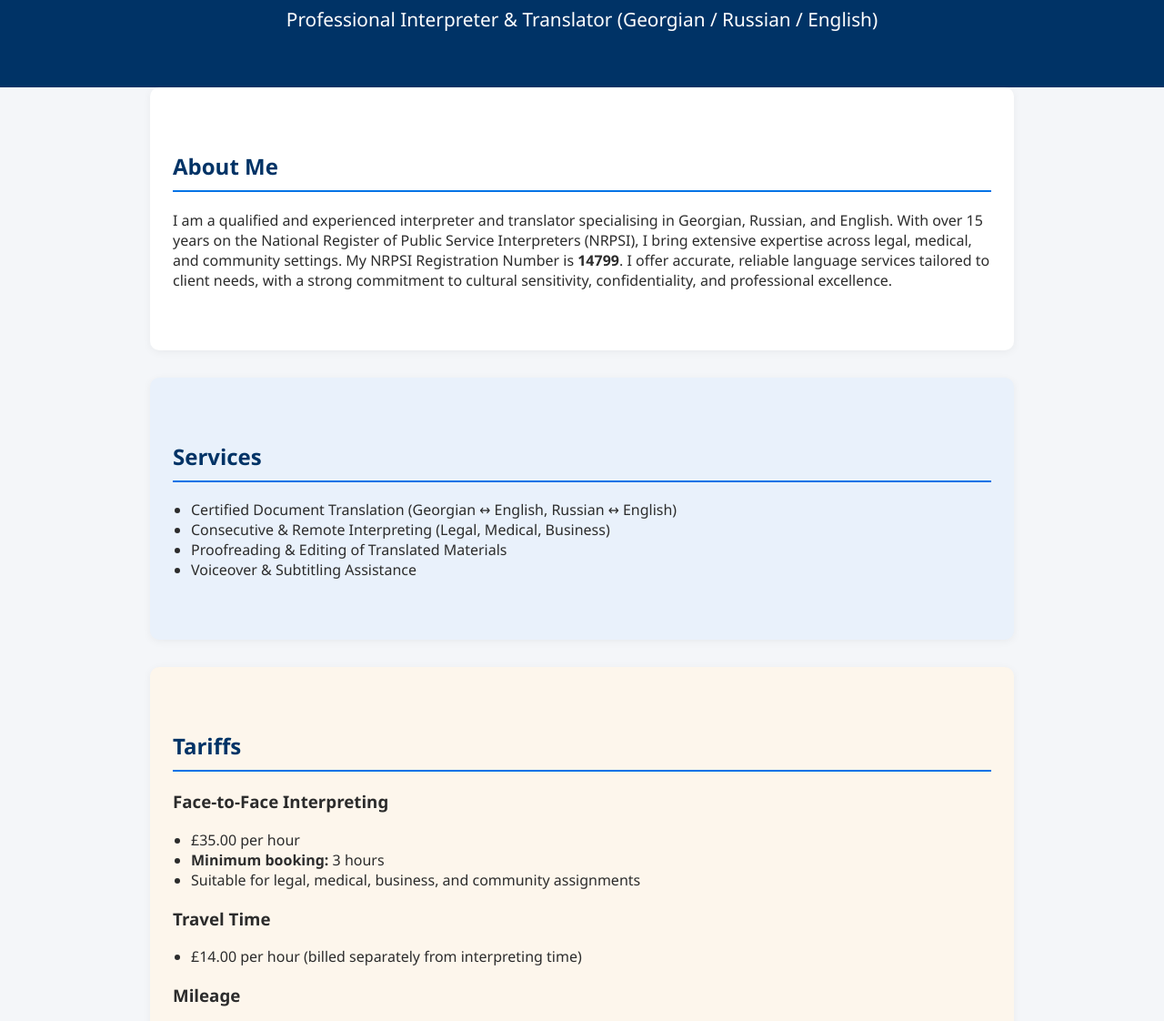
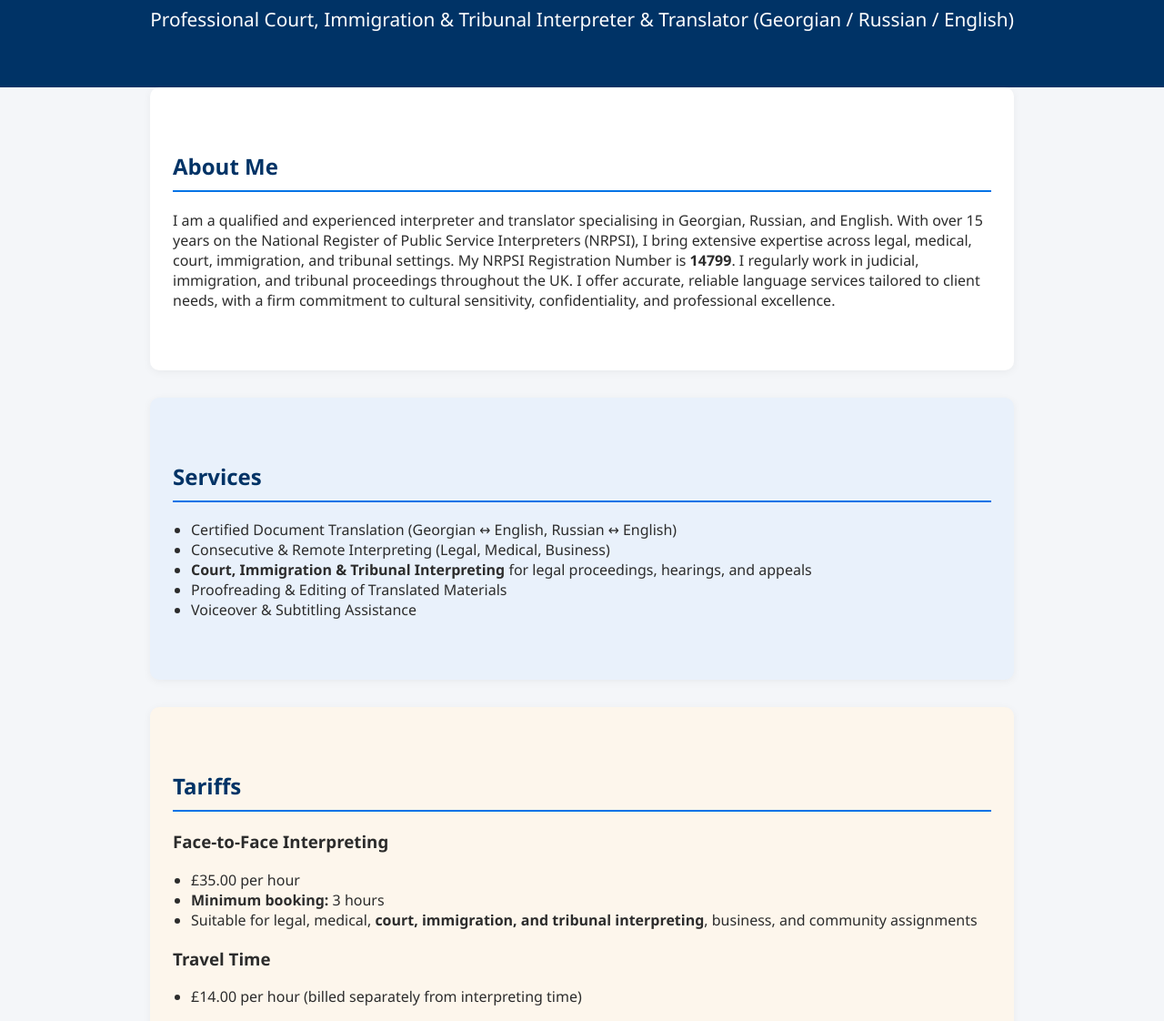
Before and after one commit to kaplanlanguages/KAPLAN-Languages, a plain HTML site: page index.html in a window 1280 px wide. Shown: the part 170-1292 px from the top of the page at 91% size. Drawn offline with Linux system fonts and the light colour scheme.

Commit message:
Update index.html

```diff
--- a/index.html
+++ b/index.html
@@ -122,12 +122,12 @@
 
 <header>
   <h1>David Kaplan</h1>
-  <p>Professional Interpreter & Translator (Georgian / Russian / English)</p>
+  <p>Professional Court, Immigration & Tribunal Interpreter & Translator (Georgian / Russian / English)</p>
 </header>
 
 <section id="about">
   <h2>About Me</h2>
-  <p>I am a qualified and experienced interpreter and translator specialising in Georgian, Russian, and English. With over 15 years on the National Register of Public Service Interpreters (NRPSI), I bring extensive expertise across legal, medical, and community settings. My NRPSI Registration Number is <strong>14799</strong>. I offer accurate, reliable language services tailored to client needs, with a strong commitment to cultural sensitivity, confidentiality, and professional excellence.</p>
+  <p>I am a qualified and experienced interpreter and translator specialising in Georgian, Russian, and English. With over 15 years on the National Register of Public Service Interpreters (NRPSI), I bring extensive expertise across legal, medical, court, immigration, and tribunal settings. My NRPSI Registration Number is <strong>14799</strong>. I regularly work in judicial, immigration, and tribunal proceedings throughout the UK. I offer accurate, reliable language services tailored to client needs, with a firm commitment to cultural sensitivity, confidentiality, and professional excellence.</p>
 </section>
 
 <section id="services">
@@ -135,6 +135,7 @@
   <ul>
     <li>Certified Document Translation (Georgian ↔ English, Russian ↔ English)</li>
     <li>Consecutive & Remote Interpreting (Legal, Medical, Business)</li>
+    <li><strong>Court, Immigration & Tribunal Interpreting</strong> for legal proceedings, hearings, and appeals</li>
     <li>Proofreading & Editing of Translated Materials</li>
     <li>Voiceover & Subtitling Assistance</li>
   </ul>
@@ -147,7 +148,7 @@
   <ul>
     <li>£35.00 per hour</li>
     <li><strong>Minimum booking:</strong> 3 hours</li>
-    <li>Suitable for legal, medical, business, and community assignments</li>
+    <li>Suitable for legal, medical, <strong>court, immigration, and tribunal interpreting</strong>, business, and community assignments</li>
   </ul>
 
   <h3>Travel Time</h3>
```
